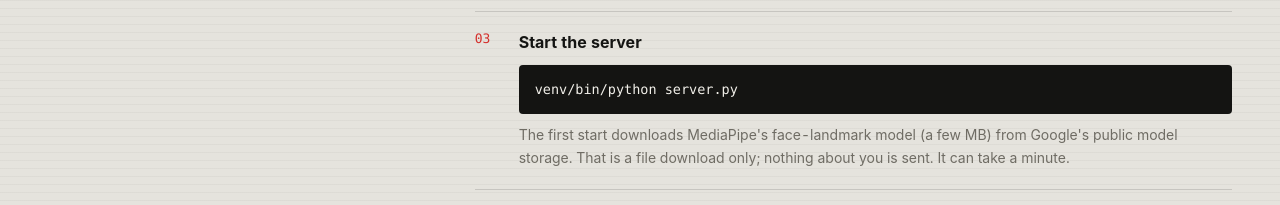
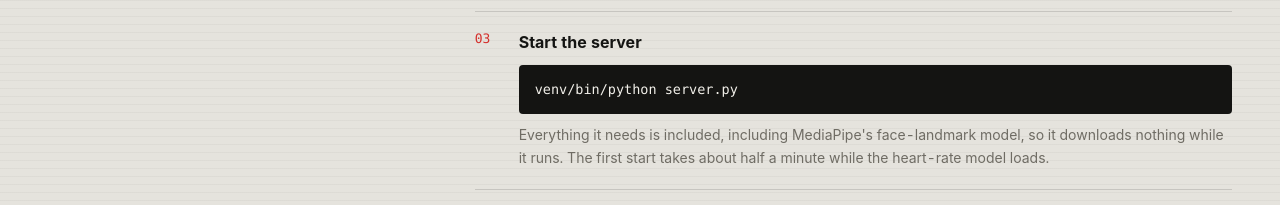
Before and after one commit to LeoSLayer1-Arif/cuore, a plain HTML site: page docs/run.html in a window 1280 px wide. Shown: the part 1280-1485 px from the top of the page. Drawn offline with Linux system fonts and the light colour scheme.

Commit message:
Include the MediaPipe face model so a fresh clone runs
server.py never downloads at runtime and stops with "Missing
face_landmarker.task" when it's absent, but the file was git-ignored, so a
fresh clone couldn't start. Tracked with `git add -f` (the ignore rule is
left as is; tracked files aren't affected by it).

- face_landmarker.task: MediaPipe Face Landmarker, float16 v1 (Apache-2.0),
  from storage.googleapis.com/mediapipe-models/face_landmarker/
  face_landmarker/float16/1/face_landmarker.task
  sha256 64184e229b263107bc2b804c6625db1341ff2bb731874b0bcc2fe6544e0bc9ff
- Run CUORE page: no longer claims the model downloads on first start

Co-authored-by: Claude <noreply@anthropic.com>

```diff
--- a/docs/run.html
+++ b/docs/run.html
@@ -84,7 +84,7 @@ venv/bin/pip install -r requirements.txt</code></pre>
           <li>
             <b>Start the server</b>
             <pre class="code"><code>venv/bin/python server.py</code></pre>
-            <span class="note">The first start downloads MediaPipe's face-landmark model (a few MB) from Google's public model storage. That is a file download only; nothing about you is sent. It can take a minute.</span>
+            <span class="note">Everything it needs is included, including MediaPipe's face-landmark model, so it downloads nothing while it runs. The first start takes about half a minute while the heart-rate model loads.</span>
           </li>
           <li>
             <b>Open CUORE</b>
```
Also changed, not shown: web/run.html (+1 -1 lines), 1 other file.
